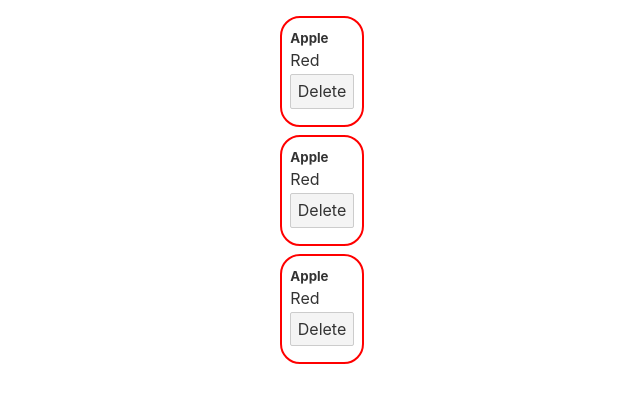
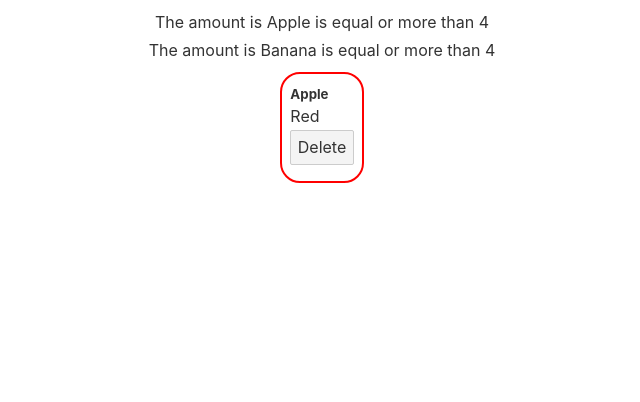
Before and after one commit to fede3mmanuel/svelte, a Svelte app: page / in a window 1280 px wide. Shown: the top 402 px of the page, without its empty margins (318-958 px from the left). Built offline with nearby package versions, Linux system fonts and the light colour scheme.

Commit message:
Conditionals

```diff
--- a/src/App.svelte
+++ b/src/App.svelte
@@ -13,16 +13,22 @@
 		console.log(fruits);
 	}
 
+	let num = 10;
+
 </script>
 
 <main>
 
 	{#each fruits as fruit (fruit.id)}
-		<div class="card">
-			<h5>{fruits[0].name}</h5>
-			<p>{fruits[0].color}</p>
-			<button on:click={() => deleteFruit(fruit.id)}>Delete</button>
-		</div>
+		{#if fruit.amount < 4}
+			<div class="card">
+				<h5>{fruits[0].name}</h5>
+				<p>{fruits[0].color}</p>
+				<button on:click={() => deleteFruit(fruit.id)}>Delete</button>
+			</div>
+		{:else}
+			<p>The amount is {fruit.name} is equal or more than 4</p>
+		{/if}
 	{:else}
 		<p>There is no fruit on our fruit array</p>
 	{/each}
```
